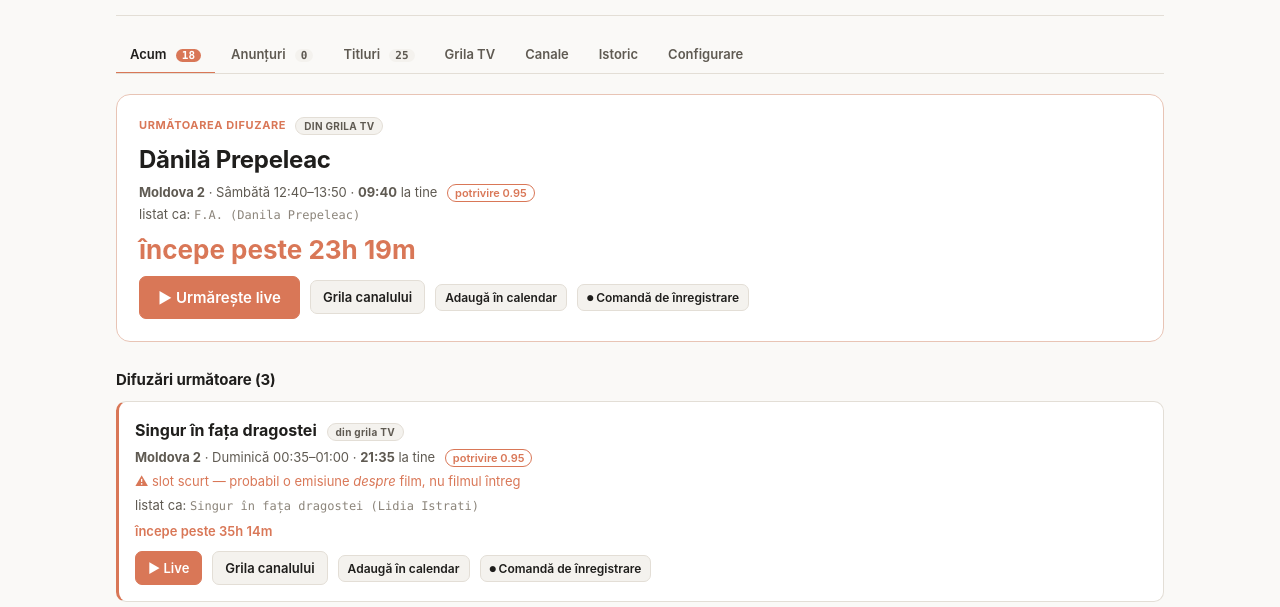
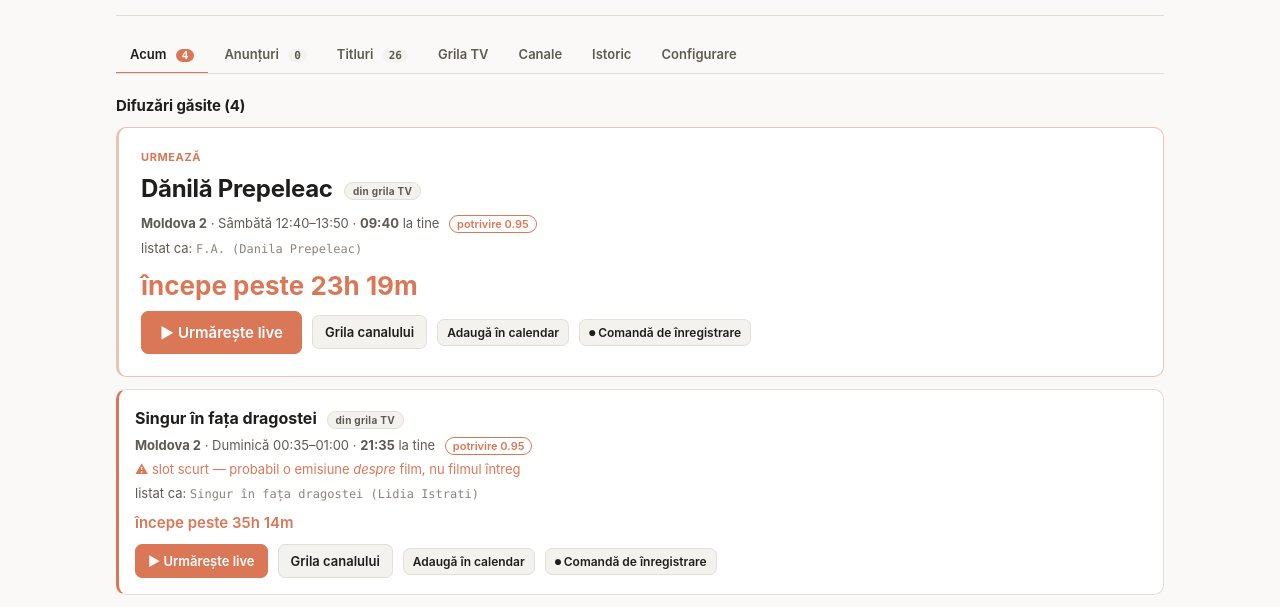
Before and after one commit to Gromykko/Filmradar, a website: page docs/index.html in a window 1280 px wide. Shown: the part 119-726 px from the top of the page. Drawn offline with Linux system fonts and the light colour scheme; files whose address does not match are found by name.

Commit message:
Pichetul liniștit + o singură listă de difuzări în tabul Acum
watchlist: adaugă „Pichetul liniștit" (Тихая застава), regia V. Pascaru.

docs: scoate rubricile fără titlu („Tezaur", „Moldova de patrimoniu") și
perechea lor documentară din tabul Acum — nu erau detectări, se repetau
zilnic și umflau badge-ul la 34 pe o pagină al cărei răspuns real era 7.
Datele rămân pentru --maybes și pentru marcajul din Grila TV.

docs: o singură secțiune și un singur tip de card. „Următoarea difuzare"
și „Difuzări următoare" erau același lucru, sortat după oră; cea mai
apropiată difuzare e acum același card, doar mai mare (.lead).

docs: tabul deschis intră în URL (#grid, #watchlist…), deci reload sau
link partajat revine unde erai; starea goală trimite spre grilă în loc
să fie un capăt de drum; numărătoarea inversă își schimbă culoarea când
filmul intră pe post; taste Home/End pe bara de taburi.

```diff
--- a/data/watchlist.json
+++ b/data/watchlist.json
@@ -296,5 +296,17 @@
     "director": "Gheorghe Vodă",
     "fuzzy": true,
     "enabled": true
+  },
+  {
+    "id": "pichetul-linistit",
+    "title": "Pichetul liniștit",
+    "aliases": [
+      "Pichetul linistit",
+      "Тихая застава"
+    ],
+    "director": "V. Pascaru",
+    "fuzzy": true,
+    "enabled": true,
+    "notes": "scenariul: B. Durov; operator: V. Ciurea"
   }
 ]
--- a/docs/index.html
+++ b/docs/index.html
@@ -146,13 +146,16 @@
   details[open] summary{margin-bottom:10px}
   ol,ul{padding-left:20px} li{margin:5px 0}
 
-  /* ── Acum tab specifics ── */
-  .hero{background:var(--panel);border:1px solid var(--accent-dim);border-radius:calc(var(--radius) + 4px);
-        padding:22px;margin-bottom:18px;position:relative;overflow:hidden}
-  .hero .kicker{font:700 11px var(--sans);letter-spacing:.6px;text-transform:uppercase;color:var(--accent)}
-  .hero h2.title{font-size:24px;margin:6px 0 4px;letter-spacing:-.3px}
-  .hero .cd{font:700 26px/1.2 var(--sans);color:var(--accent);margin:10px 0 2px}
-  .hero .cd.live{color:var(--ok)}
+  /* ── Acum tab: one card style. The soonest broadcast is the same card with
+     bigger type, not a separate component — a different layout read as a
+     different category of thing, which it never was. ── */
+  .countdown-text{margin-top:8px;font-weight:600;color:var(--accent)}
+  .countdown-text.live{color:var(--ok)}
+  .card.lead{padding:22px;border-color:var(--accent-dim)}
+  .card.lead h3{font-size:24px;letter-spacing:-.3px;margin-bottom:6px}
+  .card.lead .countdown-text{font-size:26px;font-weight:700;line-height:1.2;margin-top:12px}
+  .kicker{display:block;font:700 11px var(--sans);letter-spacing:.6px;text-transform:uppercase;
+          color:var(--accent);margin-bottom:6px}
   .tag{display:inline-block;font:700 10px var(--sans);padding:2px 8px;border-radius:20px;margin-left:6px;
        letter-spacing:.3px;vertical-align:middle}
   .tag.grid{background:var(--panel-2);color:var(--ink-2);border:1px solid var(--line)}
@@ -372,10 +375,11 @@ node recorder\record.mjs --watch --maybes --outdir C:\Filmradar\recordings</pre>
         îl poți șterge oricând.
       </p>
       <p class="hint">
-        <code class="inline">--maybes</code> înregistrează și rubricile fără titlu de mai sus
+        <code class="inline">--maybes</code> înregistrează și rubricile care <em>nu numesc</em> filmul difuzat
         („Moldova de patrimoniu”, „Tezaur”, „F.A.”) — exact sloturile în care un film de
-        patrimoniu poate sta nedetectabil. Se repetă aproape zilnic, deci vei prinde și
-        emisiuni care nu te interesează; ăsta e prețul ca să nu ratezi difuzarea care contează.
+        patrimoniu poate sta nedetectabil, fiindcă nicio căutare după titlu nu-l poate găsi acolo.
+        Se repetă aproape zilnic, deci vei prinde și emisiuni care nu te interesează;
+        ăsta e prețul ca să nu ratezi difuzarea care contează.
       </p>
       <p class="hint">
         Înregistrarea e pentru uz personal (time-shifting) dintr-o emisie liberă, necondiționată.
@@ -787,7 +791,6 @@ function whenStr(x){
 
 function renderNow(){
   const hits = DATA.hits?.current || [];
-  const maybes = DATA.hits?.maybes || [];
   const el = $('#now-body');
 
   if(!DATA.schedule && !DATA.hits){
@@ -816,10 +819,10 @@ function renderNow(){
     .filter(x=>x.startEpoch!=null && x.startEpoch > Date.now() - 3*3600*1000); // drop long-past ones
 
   const all = [...gridItems, ...annItems];
-  // Counts the "Posibile" too. On a quiet day hits is 0 but there may be a
-  // dozen untitled archive slots below — a badge reading "0" told you there
-  // was nothing to look at on precisely the days worth looking.
-  $('#b-now').textContent = hits.length + annItems.length + (DATA.hits?.maybes?.length || 0);
+  // Only real detections. The badge must equal what the tab shows, or it is
+  // lying: it used to add the untitled strands, so it read "14" over a tab
+  // whose actual answer was "nothing found".
+  $('#b-now').textContent = hits.length + annItems.length;
 
   // Partition: live-now / upcoming first (soonest first), ended pushed to bottom.
   const active = [], ended = [];
@@ -841,7 +844,7 @@ function renderNow(){
       ${broken.map(c=>esc(c.name)).join(', ')}. Restul au fost verificate normal.</div>`;
   }
 
-  function cardFor(it, isHero){
+  function cardFor(it, isLead){
     const isAnn = it.kind==='ann';
     const title = isAnn ? it.a.title : it.h.watched;
     const channelName = isAnn ? channelDisplay(it.a.channel).name : it.h.channel;
@@ -853,30 +856,13 @@ function renderNow(){
     const dayAssumed = !isAnn && it.h.dayAssumed === true;
     const tag = isAnn ? `<span class="tag ann">din anunț</span>` : `<span class="tag grid">din grila TV</span>`;
     const assumedTag = dayAssumed ? `<span class="tag assumed">zi presupusă</span>` : '';
-    const cdClass = it._desc.live ? 'cd live' : 'cd';
-    const cardClasses = ['card','hit', it._desc.urgent && !it._desc.ended ? 'urgent' : ''].filter(Boolean).join(' ');
+    const cls = ['card','hit', isLead?'lead':'', it._desc.urgent && !it._desc.ended ? 'urgent' : ''].filter(Boolean).join(' ');
     const startAttr = it.startEpoch!=null ? ` data-start="${it.startEpoch}"` : '';
     const endAttr = it.endEpoch!=null ? ` data-end="${it.endEpoch}"` : '';
+    const ics = esc(JSON.stringify({title, channelName, liveUrl, slotTitle: isAnn?title:it.h.slotTitle}));
 
-    if(isHero){
-      return `<div class="hero"${startAttr}${endAttr}>
-        <div class="kicker">${it._desc.live ? 'PE POST ACUM' : 'URMĂTOAREA DIFUZARE'} ${tag}${assumedTag}</div>
-        <h2 class="title">${esc(title)}</h2>
-        <div class="meta"><strong>${esc(channelName)}</strong> · ${esc(when)}${localSuffix(it.startEpoch)}
-          ${!isAnn && it.h.confidence!=null?`<span class="pill pri" style="margin-left:6px" title="Cât de sigură e potrivirea numelui: 1.00 = titlu identic, 0.95 = titlul apare întreg în denumirea emisiunii, sub 0.90 = potrivire pe cuvinte. Nu spune nimic despre calitatea filmului.">potrivire ${it.h.confidence}</span>`:''}</div>
-        ${!isAnn?`<div class="meta" style="margin-top:2px">listat ca: <code>${esc(it.h.slotTitle)}</code></div>`:
-                  `<div class="meta" style="margin-top:2px">${[it.a.year,it.a.director].filter(Boolean).map(esc).join(' · ')}</div>`}
-        <div class="${cdClass} countdown-text">${esc(it._desc.text)}</div>
-        <div class="row">
-          ${liveUrl?`<a class="btn primary lg" href="${esc(liveUrl)}" target="_blank" rel="noopener">▶ Urmărește live</a>`:''}
-          ${scheduleUrl?`<a class="btn" href="${esc(scheduleUrl)}" target="_blank" rel="noopener">Grila canalului</a>`:''}
-          <button class="btn sm" data-ics='${esc(JSON.stringify({title, channelName, liveUrl, slotTitle: isAnn?title:it.h.slotTitle}))}' data-ics-epoch="${it.startEpoch??''}" data-ics-end="${it.endEpoch??''}">Adaugă în calendar</button>
-          ${isAnn ? '' : recordBtn(it.h.channelId, it.h.start, it.h.end, it.h.dayName, it.h.date)}
-        </div>
-      </div>`;
-    }
-
-    return `<div class="${cardClasses}"${startAttr}${endAttr}>
+    return `<div class="${cls}"${startAttr}${endAttr}>
+      ${isLead?`<span class="kicker">${it._desc.live?'Pe post acum':'Urmează'}</span>`:''}
       <h3>${esc(title)} ${tag}${assumedTag}</h3>
       <div class="meta">
         <strong>${esc(channelName)}</strong> · ${esc(when)}${localSuffix(it.startEpoch)}
@@ -885,29 +871,32 @@ function renderNow(){
       ${!isAnn && it.h.shortForFeature?`<div class="meta" style="margin-top:4px;color:var(--accent)">⚠ slot scurt — probabil o emisiune <em>despre</em> film, nu filmul întreg</div>`:''}
       ${!isAnn?`<div class="meta" style="margin-top:4px">listat ca: <code>${esc(it.h.slotTitle)}</code></div>`:
                 `<div class="meta" style="margin-top:4px">${[it.a.year,it.a.director].filter(Boolean).map(esc).join(' · ')}</div>`}
-      <div class="meta countdown-text" style="margin-top:6px;font-weight:600;color:${it._desc.live?'var(--ok)':'var(--accent)'}">${esc(it._desc.text)}</div>
+      <div class="countdown-text${it._desc.live?' live':''}">${esc(it._desc.text)}</div>
       <div class="row">
-        ${liveUrl?`<a class="btn primary" href="${esc(liveUrl)}" target="_blank" rel="noopener">▶ Live</a>`:''}
+        ${liveUrl?`<a class="btn primary${isLead?' lg':''}" href="${esc(liveUrl)}" target="_blank" rel="noopener">▶ Urmărește live</a>`:''}
         ${scheduleUrl?`<a class="btn" href="${esc(scheduleUrl)}" target="_blank" rel="noopener">Grila canalului</a>`:''}
-        <button class="btn sm" data-ics='${esc(JSON.stringify({title, channelName, liveUrl, slotTitle: isAnn?title:it.h.slotTitle}))}' data-ics-epoch="${it.startEpoch??''}" data-ics-end="${it.endEpoch??''}">Adaugă în calendar</button>
+        <button class="btn sm" data-ics='${ics}' data-ics-epoch="${it.startEpoch??''}" data-ics-end="${it.endEpoch??''}">Adaugă în calendar</button>
         ${isAnn ? '' : recordBtn(it.h.channelId, it.h.start, it.h.end, it.h.dayName, it.h.date)}
       </div>
     </div>`;
   }
 
   if(active.length){
+    // One list, one heading, one card component. "Următoarea difuzare" and
+    // "Difuzări următoare" were never two kinds of thing — the same detections,
+    // sorted by time. The soonest is bigger (.lead), not different.
+    html += `<h2>Difuzări găsite (${active.length})</h2>`;
     html += cardFor(active[0], true);
-    if(active.length>1){
-      // Same kind of thing as the card above — only the first is given the
-      // big treatment because it is the one happening soonest. "Detectat acum"
-      // read as "on air now", which it usually was not.
-      html += `<h2>Difuzări următoare (${active.length-1})</h2>` + active.slice(1).map(it=>cardFor(it,false)).join('');
-    }
+    if(active.length>1) html += active.slice(1).map(it=>cardFor(it,false)).join('');
   } else {
     const watchedCount = DATA.watchlist.filter(w=>w.enabled!==false).length;
     html += `<div class="card"><h3 style="color:var(--ink-2)">Niciun titlu urmărit în grila curentă</h3>
       <div class="meta">Ultima verificare: ${esc(relTime(DATA.schedule?.updatedAt) || DATA.schedule?.updatedAtLocal || 'necunoscută')}
-      · ${watchedCount} titluri urmărite activ. Robotul continuă să verifice automat la fiecare rulare.</div></div>`;
+      · ${watchedCount} titluri urmărite activ. Robotul continuă să verifice automat la fiecare rulare.</div>
+      <div class="row">
+        <a class="btn" href="#grid">Vezi grila TV completă</a>
+        <a class="btn ghost" href="#watchlist">Adaugă un titlu de urmărit</a>
+      </div></div>`;
   }
 
   if(ended.length){
@@ -915,54 +904,11 @@ function renderNow(){
       ended.map(it=>cardFor(it,false)).join('') + `</details>`;
   }
 
-  if(maybes.length){
-    // Chronological: this is a list you triage by "when must I be at the TV".
-    const byTime = (a,b)=>{
-      if(!a.start !== !b.start) return a.start ? -1 : 1;
-      return String(a.start||'').localeCompare(String(b.start||''));
-    };
-    // A feature film cannot air in a documentary strand, so F.D. / "Portrete
-    // în timp" and friends are not candidates for a film artistic. They stay
-    // on the page — the watchlist could one day hold a documentary — but out
-    // of the main list, which is meant to be things worth checking by hand.
-    const candidates = maybes.filter(m=>m.rubricKind !== 'documentar').sort(byTime);
-    const docs = maybes.filter(m=>m.rubricKind === 'documentar').sort(byTime);
-
-    const maybeCard = m=>{
-      const ep = (m.day && m.start) ? nextWeekdayOccurrence(m.day, m.start) : null;
-      return `
-      <div class="card maybe">
-        <h3 style="font-size:15px">${esc(m.slotTitle)}</h3>
-        <div class="meta">${esc(m.channel)} · ${esc(whenStr(m))}${localSuffix(ep)} · <span class="pill">${esc(m.rubric||'')}</span></div>
-        <div class="row">
-          ${m.live ? `<a class="btn sm" href="${esc(m.live)}" target="_blank" rel="noopener">▶ Live</a>` : ''}
-          ${recordBtn(m.channelId, m.start, m.end, m.dayName, m.date)}
-        </div>
-      </div>`;
-    };
-
-    if(candidates.length){
-      // Collapsed: these are only ever the two or three strands TRM runs
-      // without naming the film, repeating daily, so they are reference
-      // material rather than news. Kept because they are the only slots where
-      // a film can air completely undetectable by title — but not in the way
-      // of the actual detections above.
-      const strands = [...new Set(candidates.map(m=>m.rubric))];
-      html += `<details style="margin-top:22px"><summary>Rubrici fără titlu (${candidates.length}) — ${esc(strands.join(', '))}</summary>
-        <div class="note">Emisiuni de patrimoniu care <strong>nu numesc filmul difuzat</strong>. Nu sunt detectări:
-        nu se poate ști ce rulează acolo fără să te uiți. Un film urmărit poate sta chiar aici, invizibil pentru
-        orice căutare după titlu — de asta lista rămâne, chiar dacă se repetă în fiecare zi.</div>`;
-      html += candidates.slice(0,25).map(maybeCard).join('') + `</details>`;
-    }
-
-    if(docs.length){
-      html += `<details style="margin-top:18px"><summary>Rubrici documentare (${docs.length}) — un film artistic nu poate fi aici</summary>
-        <div class="note">„F.D." înseamnă <em>film documentar</em>, iar „Portrete în timp" și „Povestea generațiilor"
-        sunt tot documentare. „Tunul de lemn" e film artistic, deci nu poate fi difuzat sub aceste rubrici.
-        Listate doar dacă urmărești și documentare.</div>` +
-        docs.slice(0,25).map(maybeCard).join('') + `</details>`;
-    }
-  }
+  // The untitled-strand lists ("Rubrici fără titlu", "Rubrici documentare")
+  // used to live here. They were the same three strands repeating every day
+  // and never a detection of anything — noise below the one thing this tab
+  // exists to answer. The data still flows to the recorder's --maybes flag and
+  // still marks rows in the Grila TV table; it just is not news on this page.
 
   el.innerHTML = html;
 
@@ -1018,7 +964,12 @@ function tick(){
     const endEpoch = el.dataset.end ? +el.dataset.end : null;
     const d = describeCountdown(startEpoch, endEpoch);
     const txt = el.querySelector('.countdown-text');
-    if(txt) txt.textContent = d.text;
+    if(txt){
+      txt.textContent = d.text;
+      // Without this a card that goes on air keeps the "upcoming" colour until
+      // the next full reload — the one moment the colour actually matters.
+      txt.classList.toggle('live', d.live);
+    }
     el.classList.toggle('urgent', d.urgent && !d.ended);
   });
 }
@@ -1440,14 +1391,21 @@ function downloadICS(x){
 
 /* ── tabs (roving-tabindex ARIA pattern for keyboard support) ── */
 const tabEls = $$('.tab');
-function selectTab(t){
+const tabByName = name => tabEls.find(x=>x.dataset.panel===name);
+function selectTab(t, {focus=true}={}){
+  if(!t) return;
   tabEls.forEach(x=>{
     const on = x===t;
     x.setAttribute('aria-selected', on);
     x.tabIndex = on ? 0 : -1;
   });
   $$('.panel').forEach(p=>p.hidden = p.id!=='p-'+t.dataset.panel);
-  t.focus();
+  if(focus) t.focus();
+  // Put the open tab in the URL: a reload, a bookmark or a link sent to
+  // someone else lands on the same tab instead of always on "Acum".
+  if(location.hash.slice(1) !== t.dataset.panel){
+    history.replaceState(null,'','#'+t.dataset.panel);
+  }
 }
 tabEls.forEach((t,idx)=>{
   t.onclick=()=>selectTab(t);
@@ -1455,16 +1413,21 @@ tabEls.forEach((t,idx)=>{
     if(e.key==='ArrowRight'||e.key==='ArrowLeft'){
       e.preventDefault();
       const dir = e.key==='ArrowRight' ? 1 : -1;
-      const next = tabEls[(idx+dir+tabEls.length)%tabEls.length];
-      selectTab(next);
+      selectTab(tabEls[(idx+dir+tabEls.length)%tabEls.length]);
+    } else if(e.key==='Home'||e.key==='End'){
+      e.preventDefault();
+      selectTab(e.key==='Home' ? tabEls[0] : tabEls[tabEls.length-1]);
     }
   });
 });
+// Lets any plain <a href="#grid"> in the page act as a cross-tab link.
+window.addEventListener('hashchange',()=>selectTab(tabByName(location.hash.slice(1)), {focus:false}));
 
 /* ── init ── */
 (function init(){
   const c=cfg.get();
   $('#ghRepo').value=c.ghRepo||''; $('#ghBranch').value=c.ghBranch||'main'; $('#ghToken').value=c.ghToken||'';
+  selectTab(tabByName(location.hash.slice(1)), {focus:false});
   load();
   setInterval(load, 5*60*1000);
   setInterval(tick, 30*1000);
```
